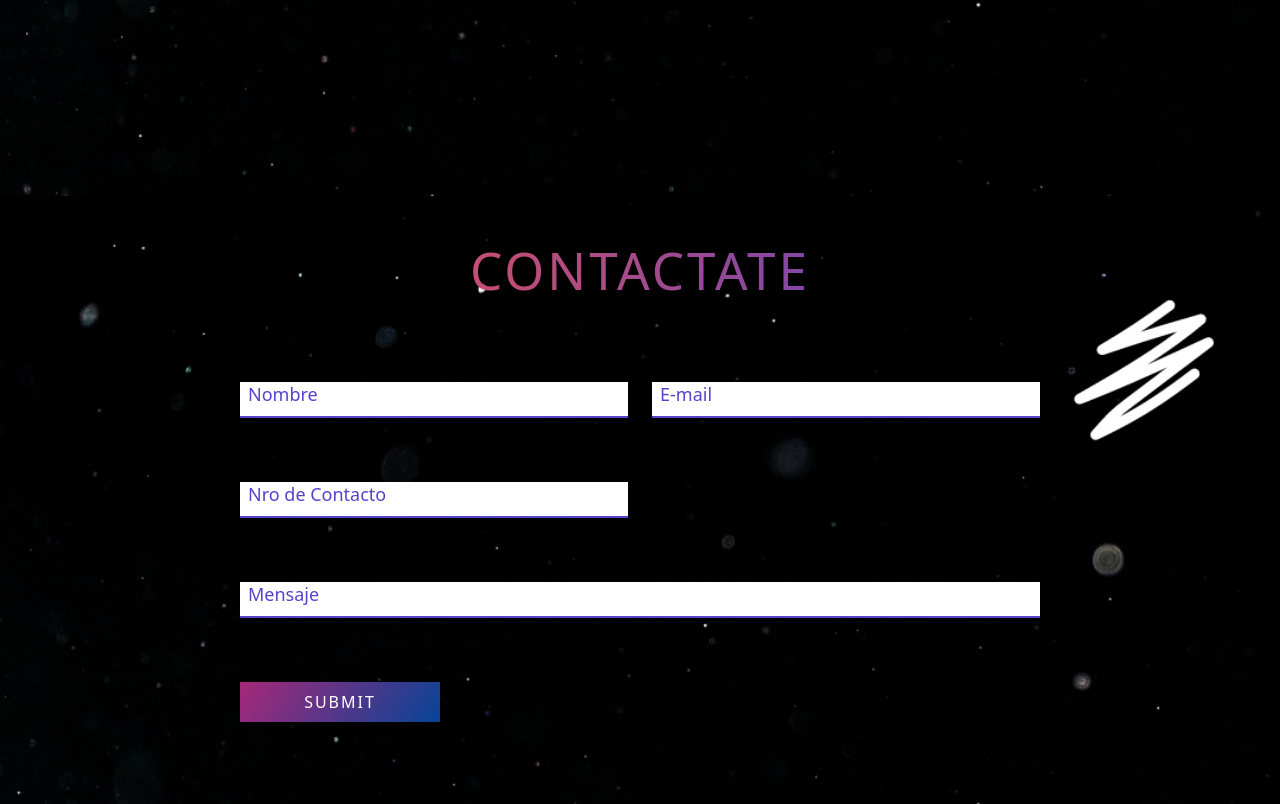
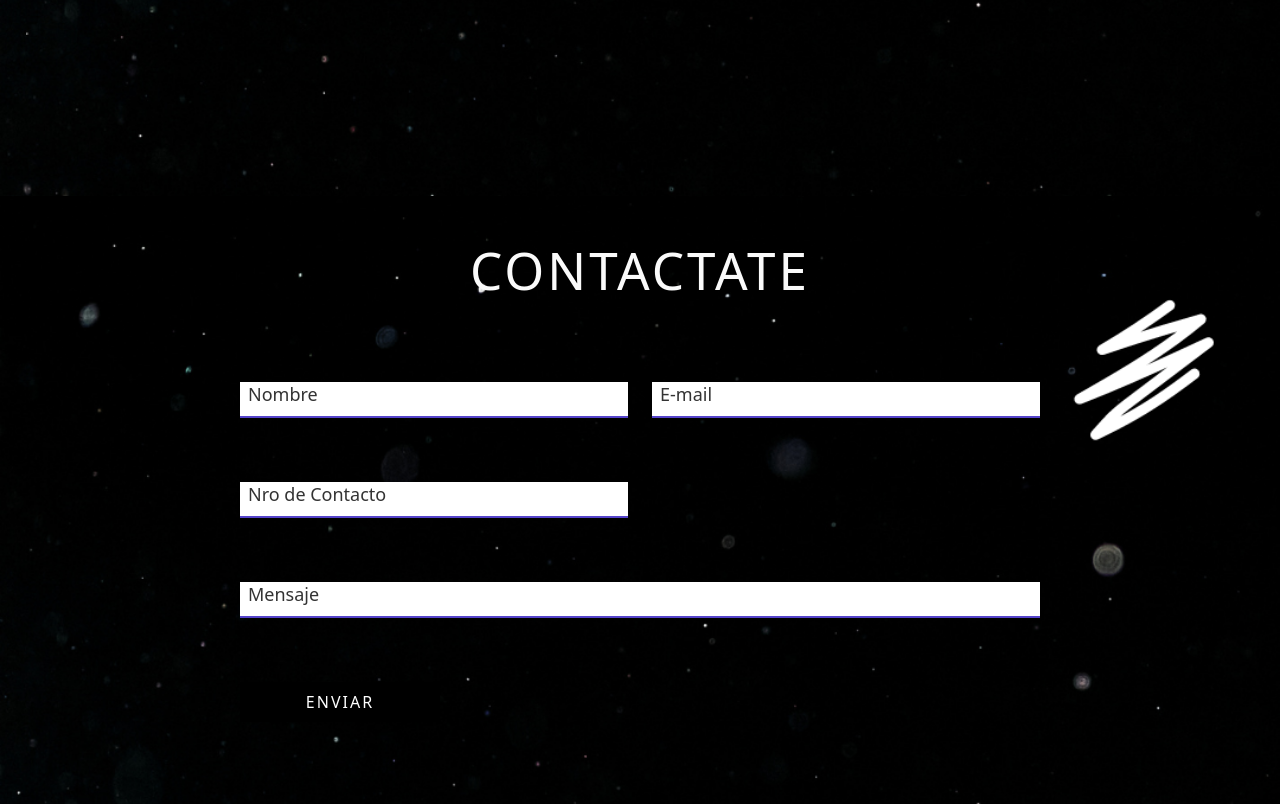
Before and after one commit to matias-simon/rama-hermida, a plain HTML site: page index.html in a window 1280 px wide. Shown: the part 2124-2928 px from the top of the page. Drawn offline with nearby package versions, Linux system fonts and the light colour scheme; a web font is replaced by a local one.

Commit message:
cambio form

```diff
--- a/index.html
+++ b/index.html
@@ -168,7 +168,7 @@
                     <label class="label" for="message">Mensaje</label>
                   </div>
                   <div class="form-field col-lg-12 ">
-                    <input class="submit-btn" type="submit" value="Submit" />
+                    <input class="submit-btn" type="submit" value="Enviar" />
                   </div>
                 </form>
               </section>
--- a/style.css
+++ b/style.css
@@ -171,13 +171,8 @@
     font-size: 3.2em;
     line-height: 48px;
     padding-bottom: 48px;
-       color: #5543ca;
-      background: #5543ca;
-      background: -moz-linear-gradient(left,#f4524d  0%,#5543ca 100%) !important;
-      background: -webkit-linear-gradient(left,#f4524d  0%,#5543ca 100%) !important;
-      background: linear-gradient(to right,#f4524d  0%,#5543ca  100%) !important;
-      -webkit-background-clip: text !important;
-      -webkit-text-fill-color: transparent !important;
+       color: #fafafa;
+
   }
 
   .contact-form .form-field {
@@ -209,7 +204,7 @@
     font-size: 18px;
     line-height: 26px;
     font-weight: 400;
-    color: #5543ca;
+    color: #333;
     cursor: text;
     transition: -webkit-transform .2s ease-in-out;
     transition: transform .2s ease-in-out;
@@ -219,7 +214,6 @@
   .contact-form .submit-btn {
     display: inline-block;
     background-color: #000;
-     background-image: linear-gradient(125deg,#a72879,#064497);
     color: #fff;
     text-transform: uppercase;
     letter-spacing: 2px;
```
